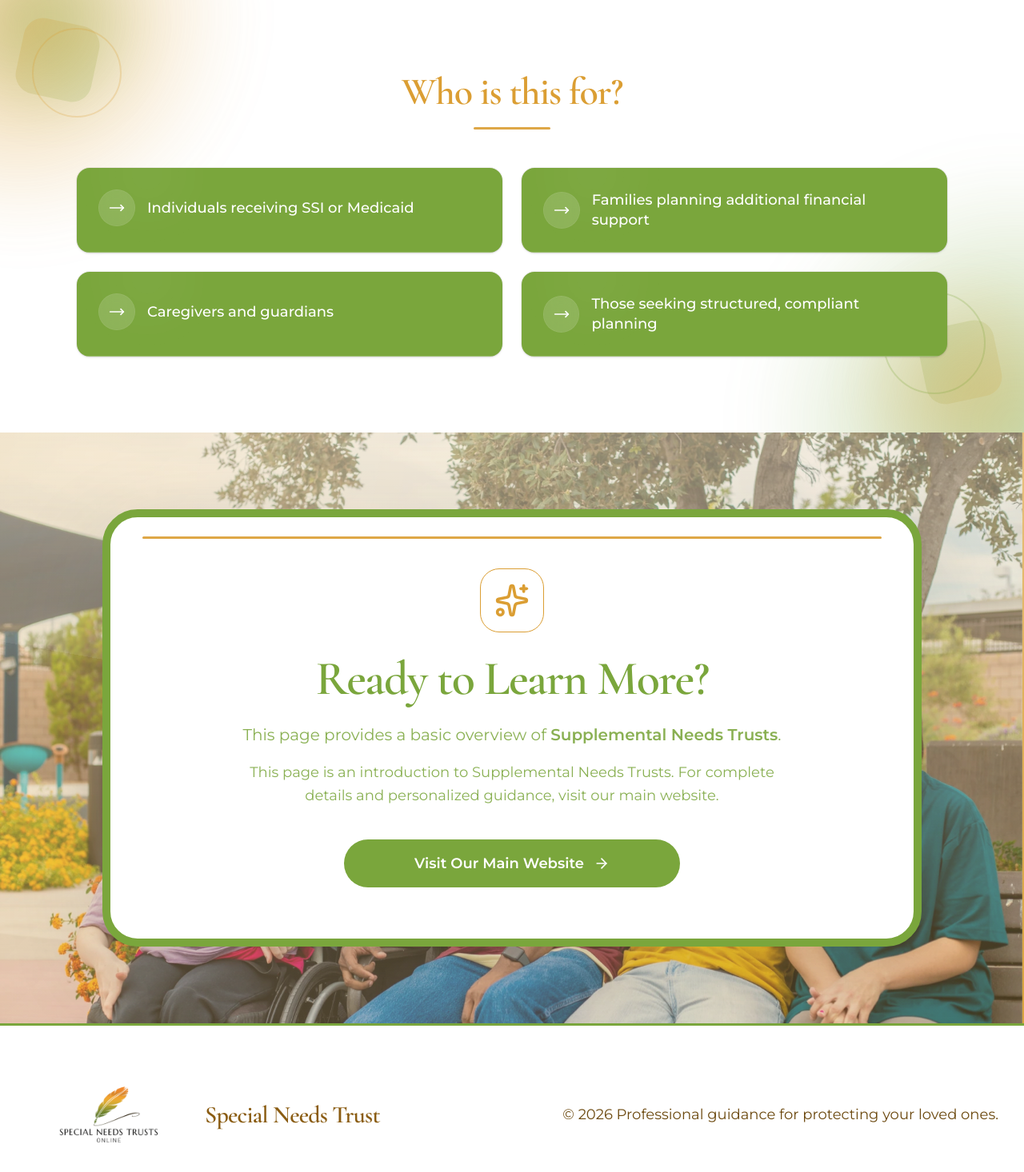
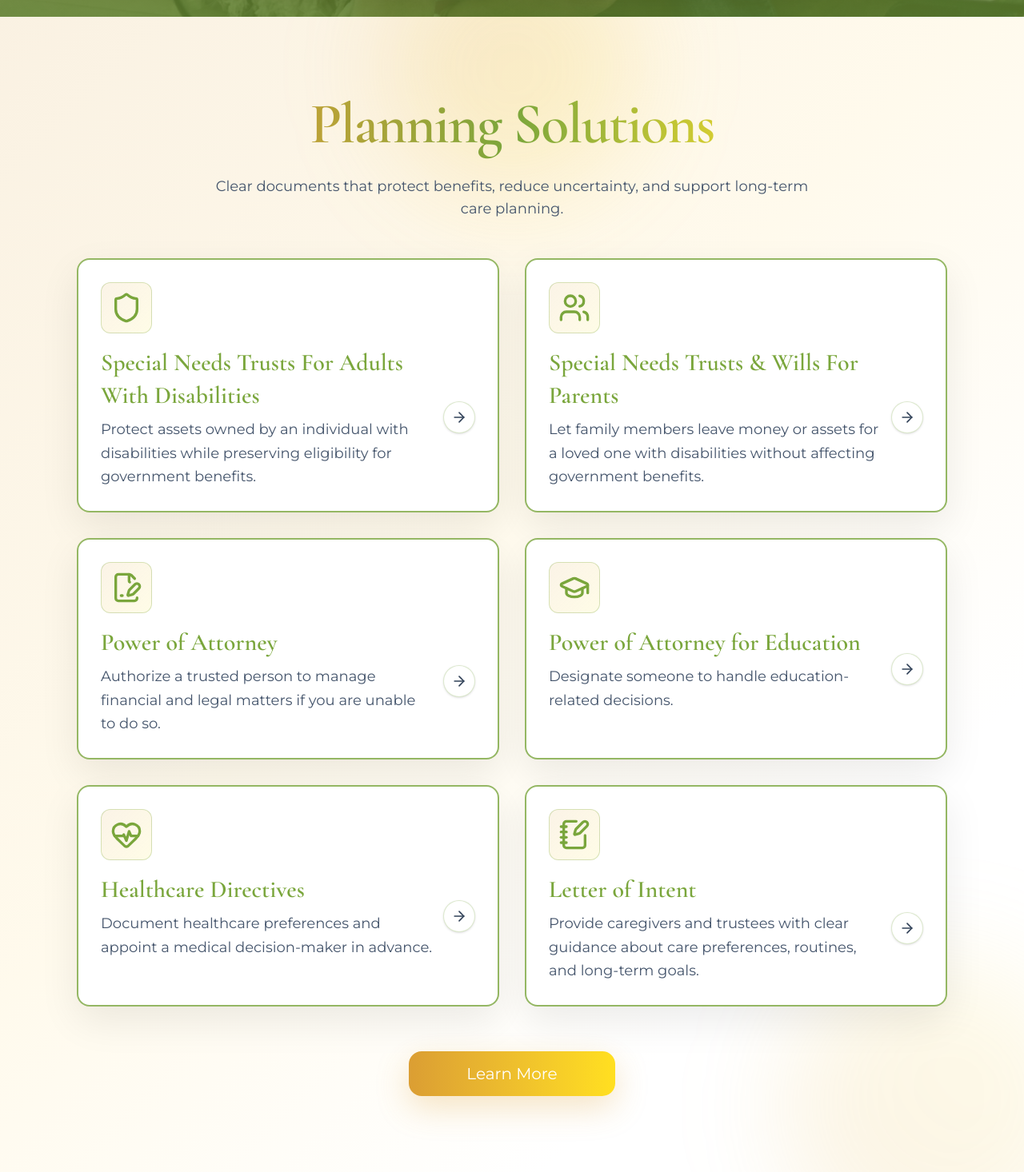
Before and after one commit to IUSDS/supplemental-needs-trust-SNT, a React (Vite) app: page / in a window 1280 px wide. Shown: the part 2264-3730 px from the top of the page at 80% size. Built offline with nearby package versions, Linux system fonts and the light colour scheme.

Commit message:
new_section

```diff
--- /dev/null
+++ b/src/components/CTASecton.jsx
@@ -0,0 +1,202 @@
+// src/components/SectionThree.jsx
+import React from "react";
+import { motion, useReducedMotion } from "framer-motion";
+import {
+  ArrowRight,
+  Shield,
+  Users,
+  FileSignature,
+  GraduationCap,
+  HeartPulse,
+  NotebookPen,
+} from "lucide-react";
+
+const PLANNING_ITEMS = [
+  {
+    title: "Special Needs Trusts For Adults With Disabilities",
+    description:
+      "Protect assets owned by an individual with disabilities while preserving eligibility for government benefits.",
+    href: "https://www.specialneedstrustsonline.com/first-party-trust/",
+    Icon: Shield,
+  },
+  {
+    title: "Special Needs Trusts & Wills For Parents",
+    description:
+      "Let family members leave money or assets for a loved one with disabilities without affecting government benefits.",
+    href: "https://www.specialneedstrustsonline.com/special-needs-trust/",
+    Icon: Users,
+  },
+  {
+    title: "Power of Attorney",
+    description:
+      "Authorize a trusted person to manage financial and legal matters if you are unable to do so.",
+    href: "https://www.specialneedstrustsonline.com/power-of-attorney/",
+    Icon: FileSignature,
+  },
+  {
+    title: "Power of Attorney for Education",
+    description: "Designate someone to handle education-related decisions.",
+    href: "https://www.specialneedstrustsonline.com/power-of-attorney-for-education/",
+    Icon: GraduationCap,
+  },
+  {
+    title: "Healthcare Directives",
+    description:
+      "Document healthcare preferences and appoint a medical decision-maker in advance.",
+    href: "https://www.specialneedstrustsonline.com/healthcare-directives/",
+    Icon: HeartPulse,
+  },
+  {
+    title: "Letter of Intent",
+    description:
+      "Provide caregivers and trustees with clear guidance about care preferences, routines, and long-term goals.",
+    href: "https://www.specialneedstrustsonline.com/letter-of-intent/",
+    Icon: NotebookPen,
+  },
+];
+
+const LEARN_MORE_HREF = "https://www.specialneedstrustsonline.com/";
+
+export default function CTASection() {
+  const reduceMotion = useReducedMotion();
+
+  const container = {
+    hidden: {
+      opacity: 0,
+      y: reduceMotion ? 0 : 16,
+      filter: reduceMotion ? "none" : "blur(8px)",
+    },
+    show: {
+      opacity: 1,
+      y: 0,
+      filter: "blur(0px)",
+      transition: {
+        duration: reduceMotion ? 0 : 0.6,
+        ease: "easeOut",
+        staggerChildren: reduceMotion ? 0 : 0.08,
+      },
+    },
+  };
+
+  const item = {
+    hidden: {
+      opacity: 0,
+      y: reduceMotion ? 0 : 10,
+      filter: reduceMotion ? "none" : "blur(6px)",
+    },
+    show: {
+      opacity: 1,
+      y: 0,
+      filter: "blur(0px)",
+      transition: { duration: reduceMotion ? 0 : 0.45, ease: "easeOut" },
+    },
+  };
+
+  return (
+    <section id="planning-solutions" className="relative overflow-hidden bg-white">
+      {/* Background tint: subtle gold → yellow gradient wash */}
+      <div
+        aria-hidden="true"
+        className="pointer-events-none absolute inset-0"
+        style={{
+          backgroundImage:
+            "linear-gradient(135deg, rgba(219,158,51,0.14) 0%, rgba(255,214,102,0.12) 45%, rgba(255,255,255,1) 78%)",
+        }}
+      />
+
+      {/* Soft glows (gold/yellow only) */}
+      <div className="pointer-events-none absolute -top-24 left-1/2 h-80 w-80 -translate-x-1/2 rounded-full bg-gradient-to-br from-[#DB9E33]/18 to-yellow-300/18 blur-3xl" />
+      <div className="pointer-events-none absolute -bottom-28 right-[-5rem] h-96 w-96 rounded-full bg-gradient-to-tr from-[#DB9E33]/14 to-yellow-200/18 blur-3xl" />
+
+      <div className="relative max-w-6xl mx-auto px-4 sm:px-6 lg:px-8 py-16 sm:py-24">
+        <motion.div
+          variants={container}
+          initial="hidden"
+          whileInView="show"
+          viewport={{ once: true, amount: 0.2 }}
+          className="space-y-12"
+        >
+          {/* Centered heading/subheading */}
+          <div className="mx-auto max-w-3xl text-center">
+            <h2
+              className="font-heading text-5xl sm:text-6xl lg:text-7xl font-semibold tracking-tight
+                         bg-gradient-to-r from-[#DB9E33] via-[#7AA63C] to-yellow-300
+                         bg-clip-text text-transparent leading-[1.08] pb-2"
+            >
+              Planning Solutions
+            </h2>
+            <p className="font-body mt-4 text-base sm:text-lg text-slate-600">
+              Clear documents that protect benefits, reduce uncertainty, and support long-term care planning.
+            </p>
+          </div>
+
+          {/* 2 cards per row */}
+          <div className="grid grid-cols-1 sm:grid-cols-2 gap-6 sm:gap-8 items-stretch">
+            {PLANNING_ITEMS.map(({ title, description, href, Icon }) => (
+              <motion.a
+                key={title}
+                variants={item}
+                href={href}
+                target="_blank"
+                rel="noreferrer"
+                className="group h-full relative rounded-2xl bg-white
+                           border border-[2px] border-[#7AA63C]/80
+                           shadow-[0_18px_50px_rgba(0,0,0,0.08)]
+                           hover:shadow-[0_24px_70px_rgba(0,0,0,0.10)]
+                           transition-all duration-300
+                           focus:outline-none focus-visible:ring-2 focus-visible:ring-[#7AA63C]/40"
+              >
+                <div className="flex flex-col items-start h-full p-6 sm:p-7 flex items-center gap-4">
+                  {/* icon box */}
+                <div className="shrink-0 flex items-center justify-center h-16 w-16 rounded-xl border border-[#7AA63C]/30 bg-gradient-to-br from-[#DB9E33]/12 to-yellow-200/20">
+                    <Icon className="h-10 w-10 text-[#7AA63C]" aria-hidden="true" />
+                </div>
+
+                <div className="flex flex-row">
+                  {/* text */}
+                  <div className="min-w-0 flex-1 flex flex-col justify-center">
+                    <h3 className="font-heading text-3xl font-semibold text-[#7AA63C] leading-snug">
+                      {title}
+                    </h3>
+                    <p className="font-body mt-2 text-md sm:text-lg text-slate-600 leading-relaxed">
+                      {description}
+                    </p>
+                  </div>
+
+                  {/* arrow button */}
+                  <div className="shrink-0 ml-3 flex items-center justify-center">
+                    <span className="inline-flex items-center justify-center h-10 w-10 rounded-full border border-[#7AA63C]/25 bg-white shadow-sm">
+                      <ArrowRight
+                        className="h-5 w-5 text-slate-700 transition-transform duration-200 group-hover:translate-x-1"
+                        aria-hidden="true"
+                      />
+                    </span>
+                  </div>
+                  </div>
+                </div>
+
+                <div className="pointer-events-none absolute inset-0 rounded-2xl ring-1 ring-transparent group-hover:ring-[#7AA63C]/30 transition duration-300" />
+              </motion.a>
+            ))}
+          </div>
+
+          {/* Learn More button centered */}
+          <div className="pt-2 flex justify-center">
+            <a
+              href={LEARN_MORE_HREF}
+              target="_blank"
+              rel="noreferrer"
+              className="inline-flex w-full max-w-sm sm:w-auto justify-center text-xl rounded-2xl px-18 py-3.5 font-body text-sm text-white text-slate-900
+                         bg-gradient-to-r from-[#DB9E33] to-yellow-300
+                         shadow-[0_14px_40px_rgba(219,158,51,0.28)]
+                         hover:shadow-[0_18px_55px_rgba(219,158,51,0.34)]
+                         transition-shadow duration-300"
+            >
+              Learn More
+            </a>
+          </div>
+        </motion.div>
+      </div>
+    </section>
+  );
+}
--- a/src/components/SectionThree.jsx
+++ b/src/components/SectionThree.jsx
@@ -3,11 +3,11 @@ import { motion, useReducedMotion } from "framer-motion";
 import { ShieldCheck, FileCheck2, HeartHandshake, Users, Sparkles } from "lucide-react";
 
 const benefits = [
-  { icon: ShieldCheck, text: "Supports expenses beyond basic government coverage", tone: "gold", aosDelay: 0 },
-  { icon: FileCheck2, text: "Protects access to public assistance programs", tone: "green", aosDelay: 80 },
-  { icon: HeartHandshake, text: "Helps improve quality of life", tone: "goldSoft", aosDelay: 160 },
-  { icon: Users, text: "Allows families to plan responsibly for future needs", tone: "greenSoft", aosDelay: 240 },
-  { icon: Sparkles, text: "Reduces the risk of benefit disqualification", tone: "gold", aosDelay: 320 },
+  { icon: ShieldCheck, text: "Protects eligibility for government assistance", tone: "gold", aosDelay: 0 },
+  { icon: FileCheck2, text: "Prevents loss of government benefits", tone: "green", aosDelay: 80 },
+  { icon: HeartHandshake, text: "Allows funds to be used for care, support, and quality-of-life expenses", tone: "goldSoft", aosDelay: 160 },
+  { icon: Users, text: "Helps families plan for long-term financial security", tone: "greenSoft", aosDelay: 240 },
+  { icon: Sparkles, text: "Ensures assets are managed and distributed properly", tone: "gold", aosDelay: 320 },
 ];
 
 const toneStyles = {
--- a/src/pages/Home.tsx
+++ b/src/pages/Home.tsx
@@ -8,6 +8,7 @@ import SectionTwo from "../components/Sectiontwo";
 import SectionThree from "../components/SectionThree";
 import SectionFour from "../components/SectonFour";
 import SectionFive from "../components/SectionFive";
+import CTASection from "../components/CTASecton";
 
 // const homeJsonLd ={}
 
@@ -27,6 +28,7 @@ export default function Home() {
       <SectionOne />
       <SectionTwo />
       <SectionThree />
+      <CTASection />
       <SectionFour />
       <SectionFive />
     </div>
```
Also changed, not shown: filestructure.txt (added).
